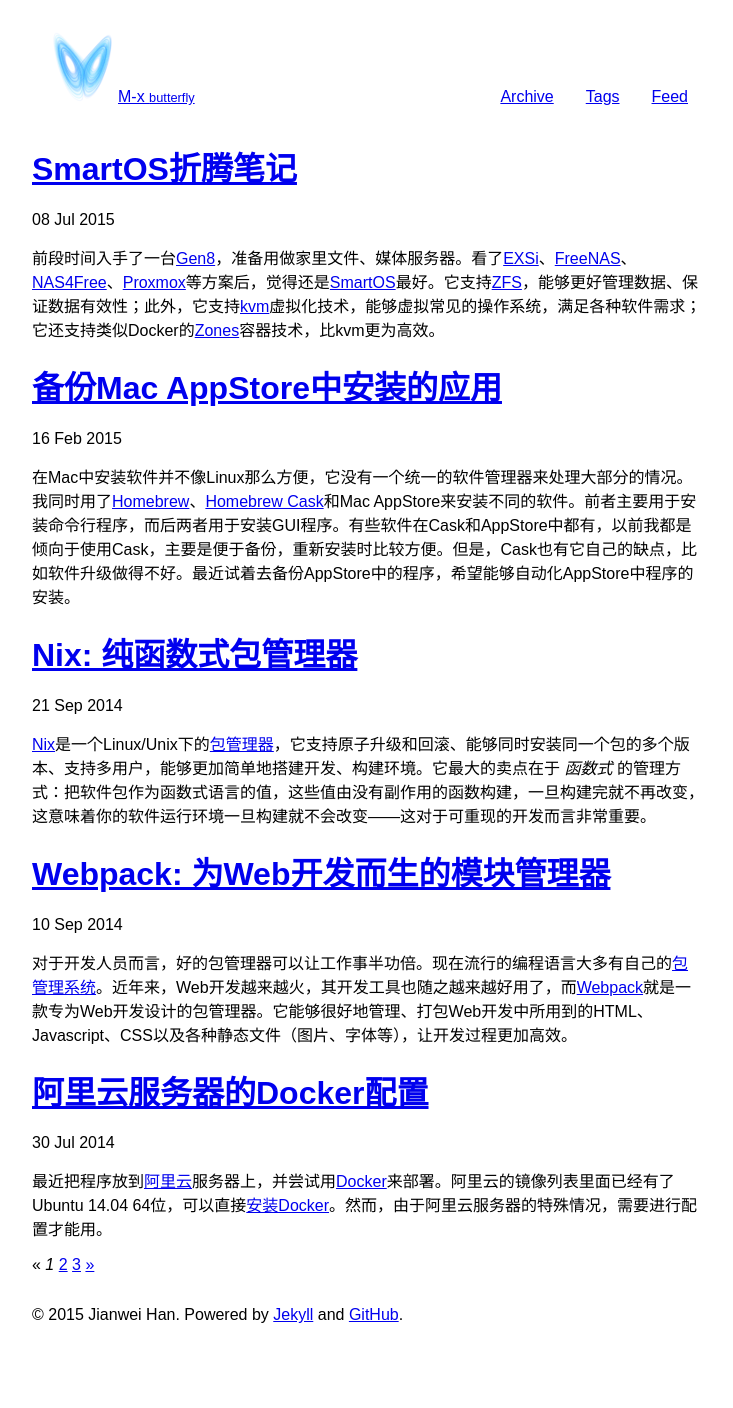
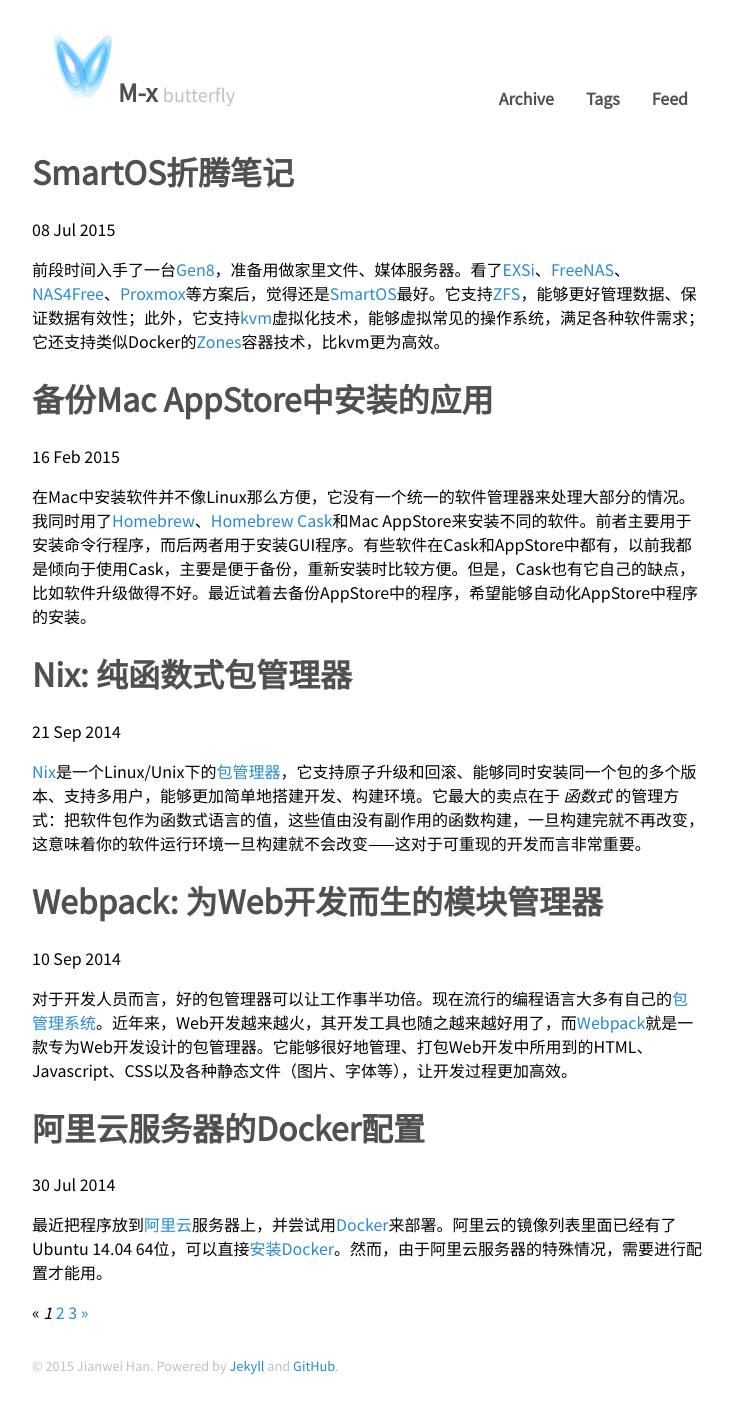
Before and after one commit to hanjianwei/hanjianwei.github.io, a Jekyll site: the page built from index.html, in a window 1280 px wide. Shown: the whole page, without its empty margins (272-1005 px from the left). Built offline with Jekyll 4.4.1, drawn with Linux system fonts in a browser that asks for light colours; the list of posts is cut into pages by our own code; before the commit the page ends 1356 px from its top, so only the background shows below that.

Commit message:
New typography

```diff
--- a/_layouts/default.html
+++ b/_layouts/default.html
@@ -7,7 +7,7 @@
       <header>
         <nav>
           <ul>
-            <li class="brand"><a href="/"><img src="/badge.png" alt="Site logo">M-x <small>butterfly</small></a></li>
+            <li class="brand"><a href="/"><img src="/badge.png" alt="Site logo">{{ site.name }}</a> <small>{{ site.tagline }}</small></li>
             <li><a href="/archive">Archive</a></li>
             <li><a href="/tags">Tags</a></li>
             <li><a href="/feed.xml">Feed</a></li>
--- a/_sass/layout.scss
+++ b/_sass/layout.scss
@@ -1,7 +1,3 @@
-html {
-  font-size: 16px;
-}
-
 body {
   display: flex;
   justify-content: center;
--- /dev/null
+++ b/_sass/scaffolding.scss
@@ -0,0 +1,22 @@
+html {
+  font-size: 16px;
+}
+
+a {
+  color: #268bd2;
+  text-decoration: none;
+
+  strong {
+    color: inherit;
+  }
+  &:hover,
+  &:focus {
+    text-decoration: underline;
+  }
+}
+
+header nav, h1, h2, h3 {
+  a {
+    color: #505050;
+  }
+}
--- a/_sass/typography.scss
+++ b/_sass/typography.scss
@@ -0,0 +1,67 @@
+@font-face {
+  font-family: 'GB Heiti';
+  src: local('.PingFang SC Light'),
+       local('.PingFang-SC-Light'),
+       local('.PingFang SC'),
+       local('Hiragino Sans GB'),
+       local('Heiti SC Light'),
+       local(STHeitiSC-Light),
+       local('Heiti SC'),
+
+       local('Microsoft Yahei'),
+
+       local('Noto Sans CJK SC'),
+       local('Source Han Sans SC'),
+       local('Source Han Sans CN'),
+       local('Droid Sans Fallback'),
+       local('WenQuanYi Micro Hei');
+}
+
+@font-face {
+  font-family: 'En Sans Serif';
+  src: local(-apple-system),
+       local('Helvetica Neue'),
+       local(Helvetica),
+       local(Arial);
+}
+
+@font-face {
+  font-family: 'Programming Mono';
+  src: local('Menlo'),
+       local('Consolas'),
+       local('Source Code Pro'),
+       local('Monaco');
+}
+
+$font-sans-serif:  "En Sans Serif", "GB Heiti", sans-serif !default;
+$font-monospace: "Programming Mono", monospace !default;
+
+html {
+  font-family: $font-sans-serif;
+  line-height: 1.5;
+}
+
+code,
+pre {
+  font-family: $font-monospace;
+}
+
+header nav {
+  font-size: 1rem;
+  font-weight: bold;
+
+  .brand {
+    font-size: 1.5rem;
+  }
+
+  small {
+    font-size: 75%;
+    font-weight: 400;
+    color: #c0c0c0;
+  }
+}
+
+footer {
+  font-size: 0.8rem;
+  color: #c0c0c0;
+}
--- a/index.html
+++ b/index.html
@@ -20,3 +20,4 @@
 </div>
 
 {% include pagination.html %}
+<footer>&copy; {{ site.time | date: '%Y' }} Jianwei Han. Powered by <a href="http://jekyllrb.com/">Jekyll</a> and <a href="https://github.com">GitHub</a>.</footer>
--- a/public/css/style.scss
+++ b/public/css/style.scss
@@ -1,6 +1,7 @@
 ---
 ---
 @import "normalize";
+@import "scaffolding";
+@import "typography";
 @import "layout";
-@import "typography";
 @import "syntax";
```
Also changed, not shown: other parts of _layouts/default.html (+0 -2 lines).
